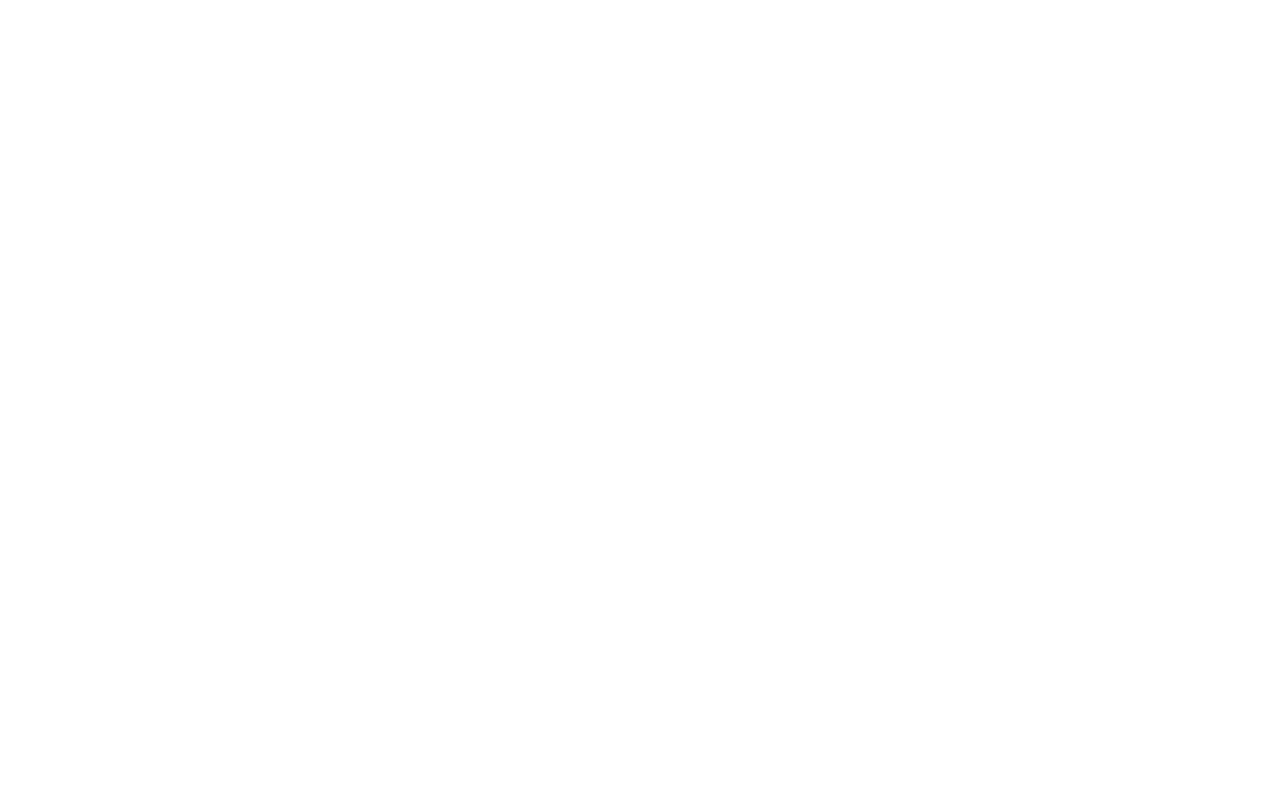
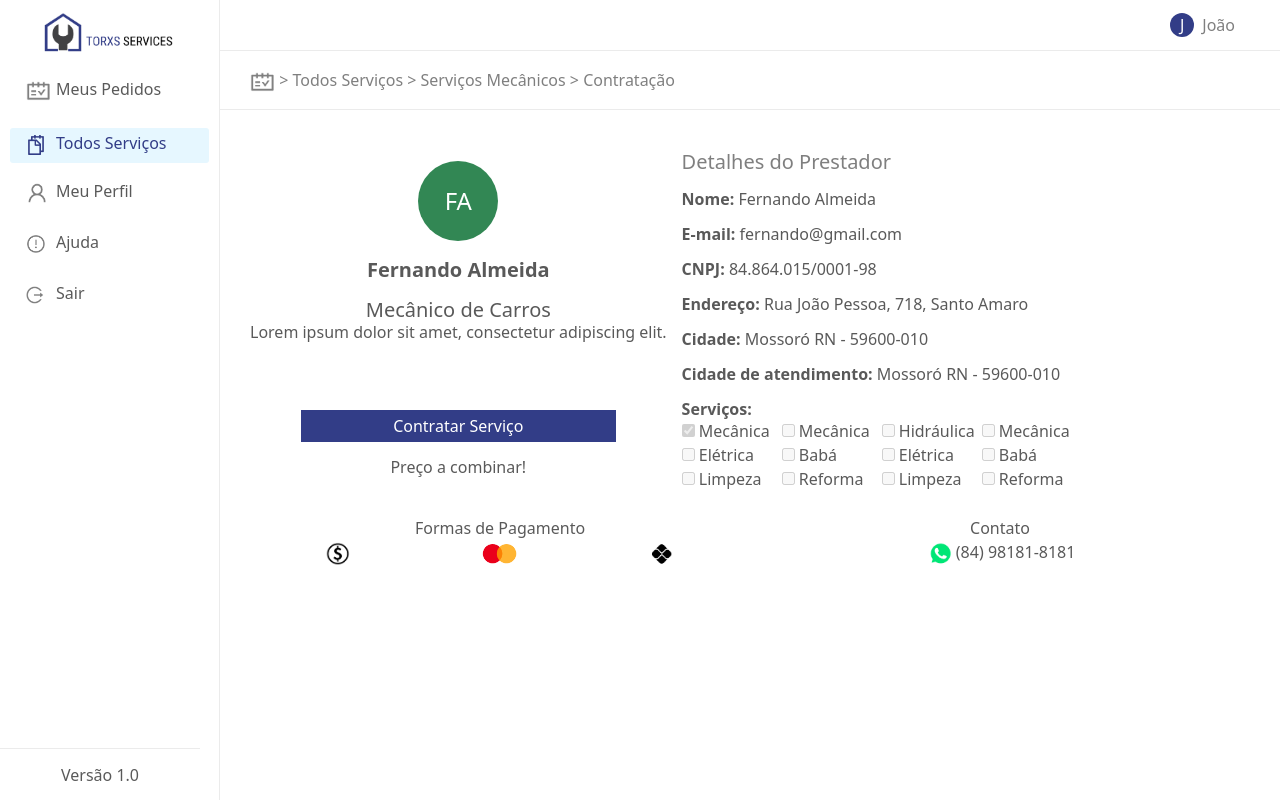
Before and after one commit to SnowGray24/DomesticGeneralServices, a React (Create React App) app: page /Contratacao in a window 1280 px wide. Built offline with nearby package versions, Linux system fonts and the light colour scheme.

Commit message:
Criada estrutura básica da tela de contratação

```diff
--- /dev/null
+++ b/src/Contratacao.js
@@ -0,0 +1,37 @@
+import CardInformacao from "./components/contratacao/cardInformacao/CardInformacao";
+import CardPagamento from "./components/contratacao/cardPagamento/CardPagamento";
+import CardPerfil from "./components/contratacao/cardPerfil/CardPerfil";
+import Header from "./components/Header";
+import MenuVertical from "./components/MenuVertical";
+import './css/layout.css';
+import TitleBar from "./components/TitleBar";
+import OptionsMenuContratante from './data/OpcoesMenuContratante';
+
+function Contratacao () {
+    let options = OptionsMenuContratante
+
+    return (
+        <>
+        <div className='page'>
+            <main style={{display: 'flex'}}>
+                <MenuVertical options={options} selected="Todos Serviços" />
+
+                <section style={{width: '100%', color: 'rgba(0, 0, 0, 0.5)'}}>
+                    <Header letraPerfil="J" nome="João"/>
+                    <TitleBar step1="Todos Serviços" route1="/Todos Serviços" step2="> Serviços Mecânicos" route2="/ServicosMecanicos" step3="> Contratação" route3="/Contratacao"/>
+
+                    <section className="main">
+
+                        <div style={{display: 'flex',}}>
+                            <CardPerfil/>
+                            <CardInformacao/>
+                        </div>
+                        <CardPagamento/>
+                    </section>
+                </section>
+            </main>
+        </div>
+        </>
+    )
+}
+export default Contratacao;
--- a/src/Routes.js
+++ b/src/Routes.js
@@ -10,6 +10,7 @@ import HomePageContratante from "./HomePageContratante";
 import TodosServicos from './TodosServicos';
 import PageTestes from "./Testes";
 import ServicosMecanicos from "./ServicosMecanicos";
+import Contratacao from "./Contratacao";
 
 const Routes = () => {
    return(
@@ -22,6 +23,7 @@ const Routes = () => {
            <Route component = { HomePageContratante } path="/Meus Pedidos" />
            <Route component = { TodosServicos } path="/Todos Serviços" />
            <Route component = { ServicosMecanicos } path="/ServicosMecanicos" />
+           <Route component = { Contratacao } path="/Contratacao" />
            <Route component = { PageTestes } path="/Teste" />
 
        </BrowserRouter>
--- a/src/Testes.js
+++ b/src/Testes.js
@@ -9,6 +9,8 @@ const Teste = () =>{
         <div>
             <CardPagamento />
             <CardPrestador/>
+            <CardPerfil/>
+            <CardInformacao/>
         </div>
     )
 }
--- a/src/components/TitleBar.js
+++ b/src/components/TitleBar.js
@@ -1,11 +1,11 @@
 import imgTask from '../img/icones/task.PNG';
 import '../css/titleBar.css';
 
-function TitleBar({step1, route1, step2, route2, step3}) {
+function TitleBar({step1, route1, step2, route2, step3, route3}) {
     return (
         <div className="containerTitleBar">
             <div>
-                <img height="20" src={imgTask} alt="" /> {'>'} <a href={route1}>{step1}</a> <a href={route2}>{step2}</a> <a href="/Todos Serviços">{step3}</a>
+                <img height="20" src={imgTask} alt="" /> {'>'} <a href={route1}>{step1}</a> <a href={route2}>{step2}</a> <a href={route3}>{step3}</a>
             </div>
         </div>
     )
```
